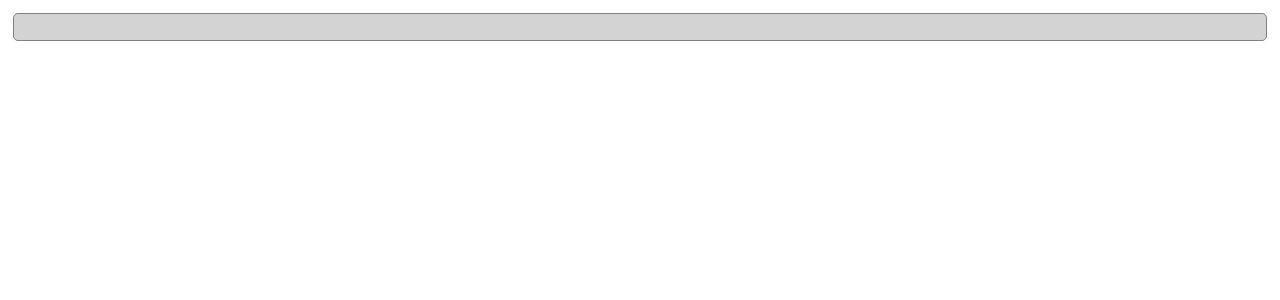
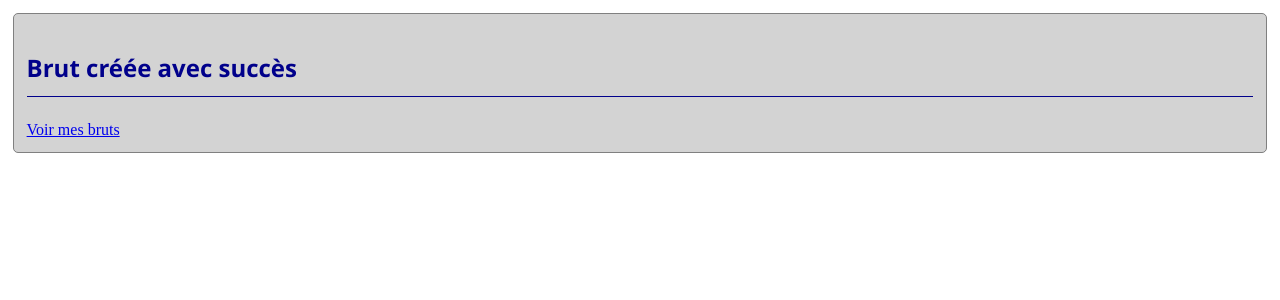
Before and after one commit to Bodhix20/tai, a PHP site: page /profileController.php in a window 1280 px wide. Shown: the part 189-489 px from the top of the page. Run offline with PHP 8.4, Linux system fonts and the light colour scheme.

Commit message:
modif validation création brut

```diff
--- a/Scripts/main.js
+++ b/Scripts/main.js
@@ -15,13 +15,4 @@ window.onload = function(){
             document.getElementById("lengthAndMaterialSelectionContainer").style.display = "block"
         })
     }
-
-    //we also set an event listener on the submit button to set the other important values
-    const material = document.getElementById("materialSelectionDropdown").value
-    const length = document.getElementById("lengthInputTextbox").value
-
-    document.getElementById("brutFormSubmitButton").addEventListener("click",function(){
-        console.log(material, length)
-    })
-
 }
--- a/view/css/example.css
+++ b/view/css/example.css
@@ -81,7 +81,7 @@ h3 {
     border-bottom: thin solid darkblue;
     padding-bottom: 0.5em;
     /* horizontal line after the text */
-    display: inline-block;
+    /*display: inline-block;*/
     position: relative;
 
 }
--- a/view/php/createBrut.php
+++ b/view/php/createBrut.php
@@ -64,15 +64,12 @@
         <?php endif; ?>
 
         <?php if(isset($display_brut)): ?>
-        <div id="brutDisplayer">
-
-
-        </div>
+            <h3>Brut créée avec succès</h3>
+            <a href="/view/php/mybrut.php">Voir mes bruts</a>
         <?php endif; ?>
 
 
         </main>
-
     </body>
 
 </html>
```
